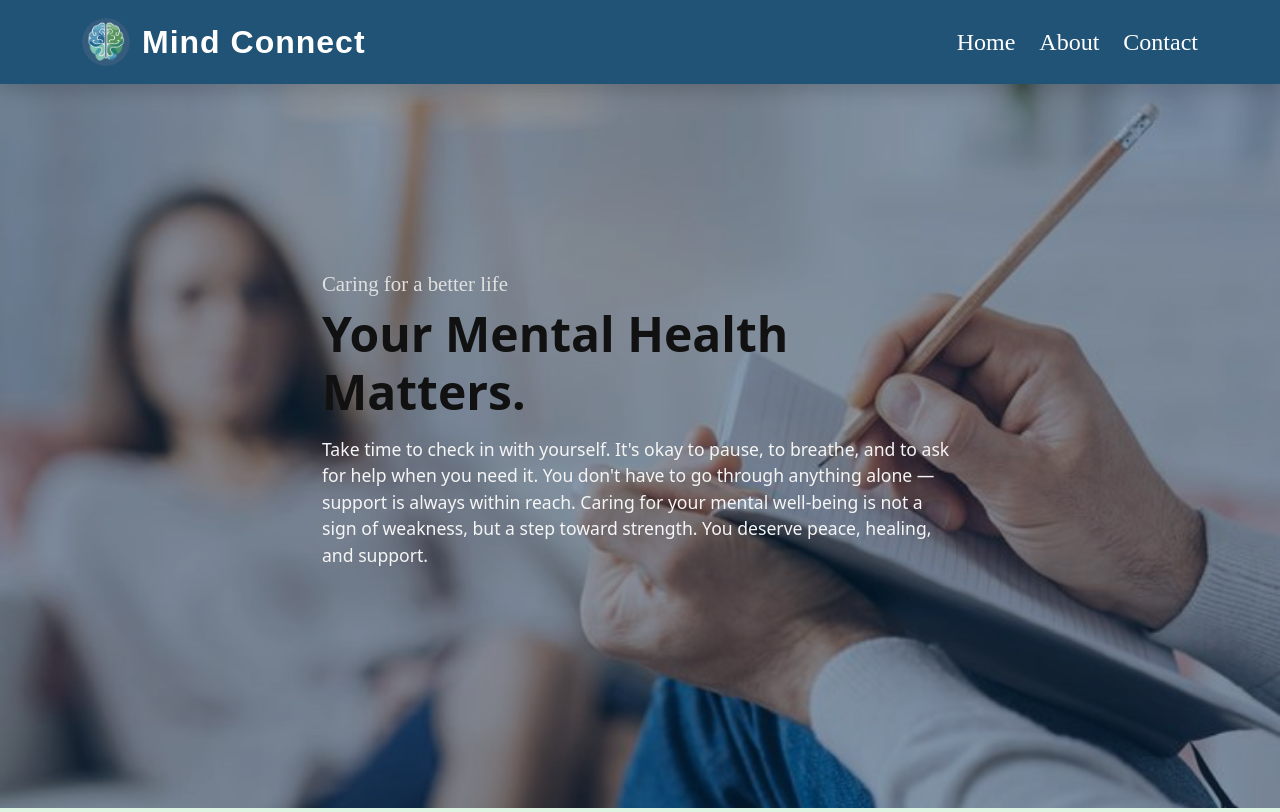
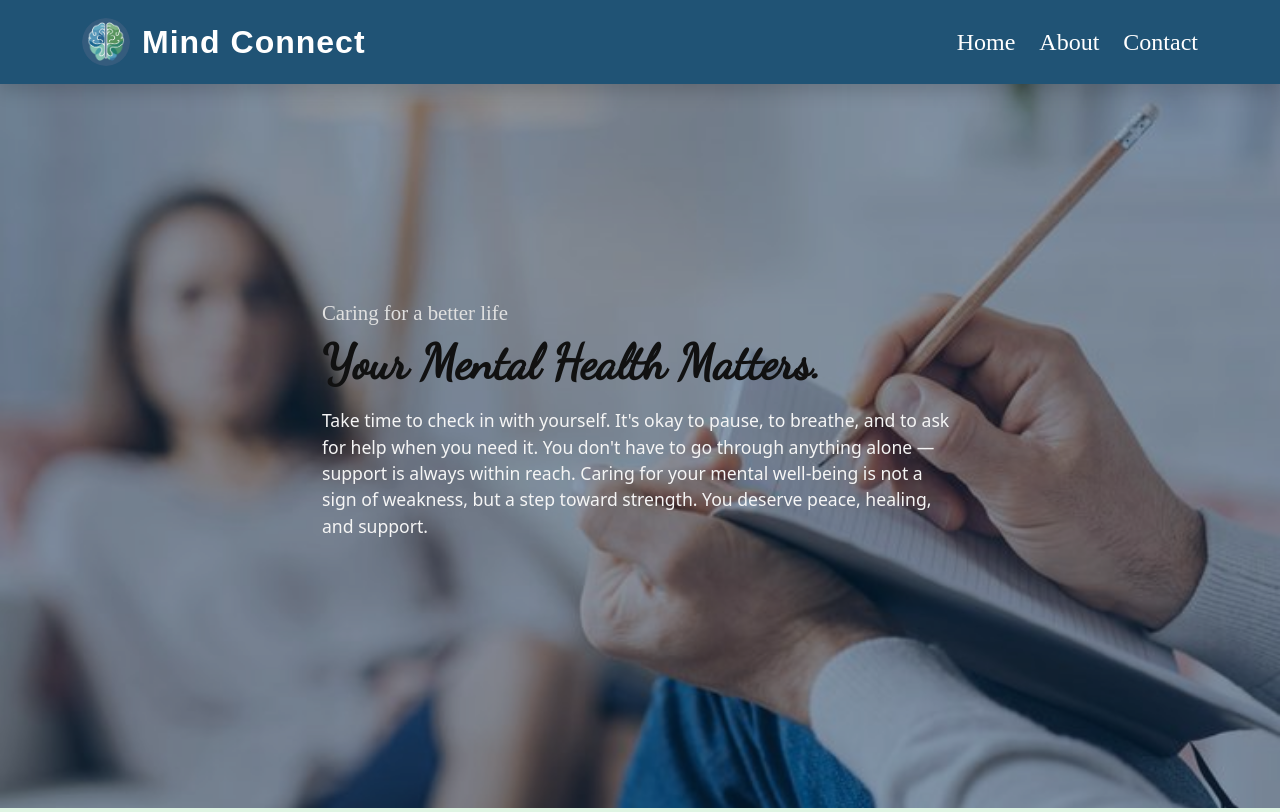
Before and after one commit to Mind-Connect/wd-mindconnect, a PHP site: page /index.php in a window 1280 px wide. Shown: the top 812 px of the page. Run offline with PHP 8.4, Linux system fonts and the light colour scheme; some web fonts are replaced.

Commit message:
esquivel

```diff
--- a/style.css
+++ b/style.css
@@ -211,15 +211,13 @@ h5 {
   font-weight: 600;
 }
 
-<<<<<<< HEAD
 h1 {
   font-family: 'Dancing Script', cursive;
   font-weight: 20;
-=======
+
 h1, h2{
   font-family:'Lora', serif;
    font-weight:500;
->>>>>>> b6e50cd6302fbf622d1c6fa89b21fb00232d2362
 }
 
 p {
```
